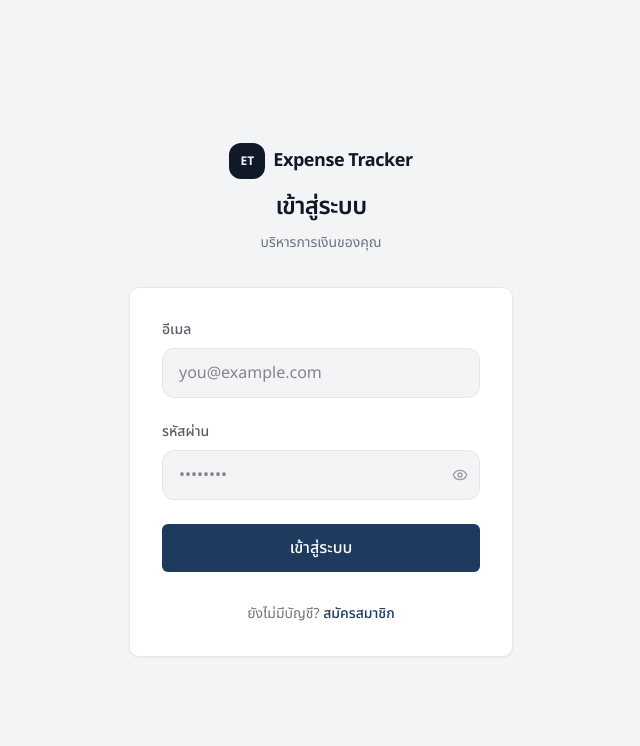
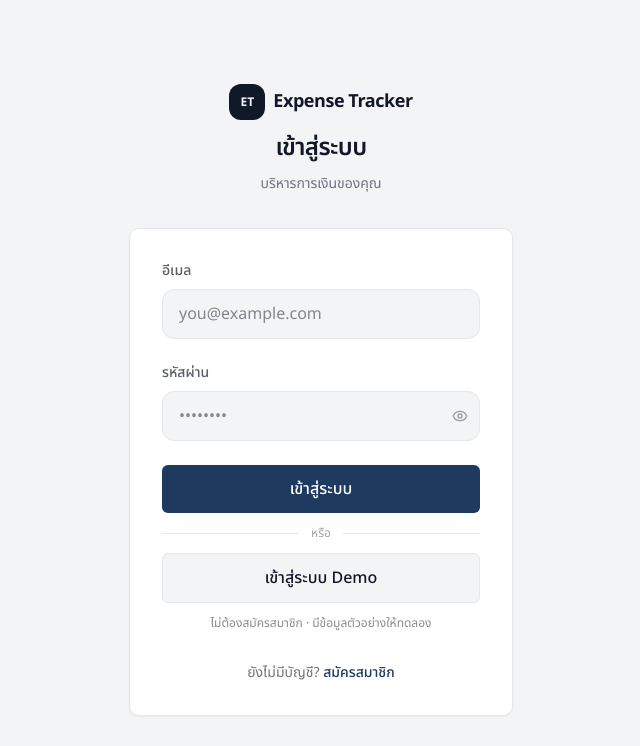
Before and after one commit to Naphat-Dev/expense-tracker, a React (Vite) app in the folder frontend/: page /login in a window 1280 px wide. Shown: the top 746 px of the page, without its empty margins (319-959 px from the left). Built offline with nearby package versions, Linux system fonts and the light colour scheme; no server answers.

Commit message:
feat: add demo account

```diff
--- a/frontend/src/pages/LoginPage.tsx
+++ b/frontend/src/pages/LoginPage.tsx
@@ -9,6 +9,7 @@ export default function LoginPage() {
   const [email, setEmail] = useState('')
   const [password, setPassword] = useState('')
   const [loading, setLoading] = useState(false)
+  const [demoLoading, setDemoLoading] = useState(false)
   const [error, setError] = useState<string | null>(null)
 
   const handleSubmit = async (e: React.FormEvent) => {
@@ -22,6 +23,28 @@ export default function LoginPage() {
       setError(err instanceof Error ? err.message : 'อีเมลหรือรหัสผ่านไม่ถูกต้อง')
     } finally {
       setLoading(false)
+    }
+  }
+
+  const handleDemoLogin = async () => {
+    setError(null)
+    setDemoLoading(true)
+
+    try {
+      await loginApi({
+        email: 'demo@example.com',
+        password: '11111111',
+      })
+
+      navigate('/')
+    } catch (err) {
+      setError(
+        err instanceof Error
+          ? err.message
+          : 'ไม่สามารถเข้าสู่ระบบ Demo ได้'
+      )
+    } finally {
+      setDemoLoading(false)
     }
   }
 
@@ -57,6 +80,7 @@ export default function LoginPage() {
           </p>
         ) : null}
 
+        <div className="space-y-3">
           <button
             type="submit"
             disabled={loading}
@@ -64,6 +88,26 @@ export default function LoginPage() {
           >
             {loading ? 'กำลังเข้าสู่ระบบ...' : 'เข้าสู่ระบบ'}
           </button>
+
+          <div className="relative flex items-center">
+            <div className="flex-1 border-t border-line" />
+            <span className="px-3 text-xs text-ink/40">หรือ</span>
+            <div className="flex-1 border-t border-line" />
+          </div>
+
+          <button
+            type="button"
+            onClick={handleDemoLogin}
+            disabled={demoLoading}
+            className="w-full rounded-md border border-line bg-paper py-2.5 text-sm font-medium text-ink transition hover:bg-surface disabled:cursor-not-allowed disabled:opacity-60 md:py-3 md:text-base"
+          >
+            {demoLoading ? 'กำลังเข้าสู่ระบบ...' : 'เข้าสู่ระบบ Demo'}
+          </button>
+
+          <p className="text-center text-xs text-ink/50">
+            ไม่ต้องสมัครสมาชิก · มีข้อมูลตัวอย่างให้ทดลอง
+          </p>
+        </div>
       </form>
 
       <p className="mt-6 text-center text-xs text-ink/60 md:mt-8 md:text-sm">
--- a/frontend/src/pages/ProfilePage.tsx
+++ b/frontend/src/pages/ProfilePage.tsx
@@ -58,7 +58,7 @@ function ProfilePage() {
     const hasNameChanged = user ? nameDraft.trim() !== user.name && nameDraft.trim().length > 0 : false
 
     const handleSaveName = async () => {
-        if (!nameDraft.trim() || isSavingName) return
+        if (user?.isDemo || !nameDraft.trim() || isSavingName) return
 
         setIsSavingName(true)
         try {
@@ -78,7 +78,7 @@ function ProfilePage() {
     }
 
     const handleChangePassword = async () => {
-        if (!canSubmitPassword || isSavingPassword) return
+        if (user?.isDemo || !canSubmitPassword || isSavingPassword) return
 
         setIsSavingPassword(true)
         try {
@@ -201,15 +201,27 @@ function ProfilePage() {
                                         </button>
                                     </div>
                                 ) : (
+                                    <div>
                                         <div className="flex items-center gap-2">
-                                        <h3 className="text-lg font-semibold text-ink">{user.name}</h3>
+                                            <h3 className="text-lg font-semibold text-ink">
+                                                {user.name}
+                                            </h3>
+
                                             <button
                                                 onClick={() => setIsEditingName(true)}
+                                                disabled={user.isDemo}
                                                 aria-label="แก้ไขชื่อ"
-                                            className="flex h-6 w-6 items-center justify-center rounded-lg text-muted transition hover:bg-paper hover:text-ink"
+                                                className="flex h-6 w-6 items-center justify-center rounded-lg text-muted transition hover:bg-paper hover:text-ink disabled:cursor-not-allowed disabled:opacity-40"
                                             >
                                                 <Pencil size={13} />
                                             </button>
+                                        </div>
+
+                                        {user.isDemo && (
+                                            <p className="mt-1 text-xs text-muted">
+                                                บัญชี Demo ไม่สามารถเปลี่ยนชื่อได้
+                                            </p>
+                                        )}
                                     </div>
                                 )}
                             </div>
@@ -234,6 +246,20 @@ function ProfilePage() {
                             </p>
                         </div>
 
+                        <div className="flex flex-col gap-4 px-6 py-6">
+                            {user.isDemo ? (
+                                <div className="px-6 py-6">
+                                    <div className="rounded-lg border border-line bg-paper p-4">
+                                        <p className="text-sm font-medium text-ink">
+                                            บัญชี Demo
+                                        </p>
+
+                                        <p className="mt-1 text-sm text-muted">
+                                            บัญชี Demo ไม่สามารถเปลี่ยนรหัสผ่านได้
+                                        </p>
+                                    </div>
+                                </div>
+                            ) : (
                                 <div className="flex flex-col gap-4 px-6 py-6">
                                     <div>
                                         <label className="mb-1.5 block text-xs font-medium text-muted">รหัสผ่านเดิม</label>
@@ -315,6 +341,8 @@ function ProfilePage() {
                                         {isSavingPassword ? 'กำลังบันทึก...' : 'เปลี่ยนรหัสผ่าน'}
                                     </button>
                                 </div>
+                            )}
+                        </div>
                     </section>
                 )}
             </div>
--- a/frontend/src/types/profile.ts
+++ b/frontend/src/types/profile.ts
@@ -2,6 +2,7 @@ export interface ProfileUser {
     _id: string
     name: string
     email: string
+    isDemo: boolean
 }
 
 export interface ChangePasswordPayload {
```
Also changed, not shown: 2 other files (tests, documents, lock files or other folders). Lines whose indentation alone changed are shown as unchanged.
